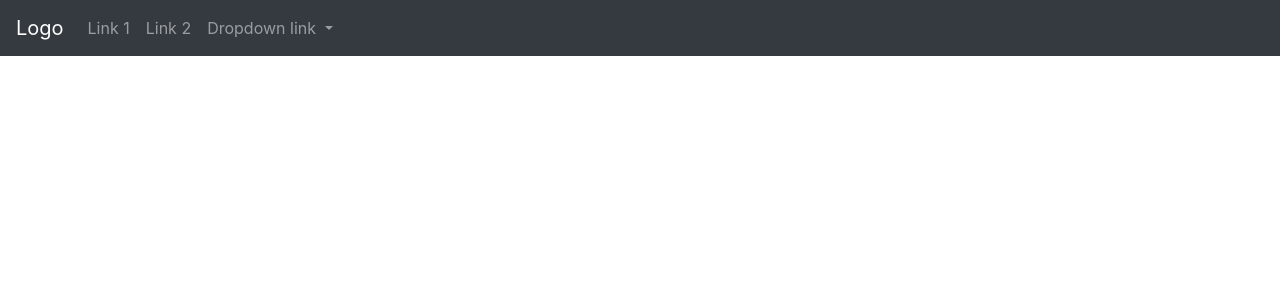
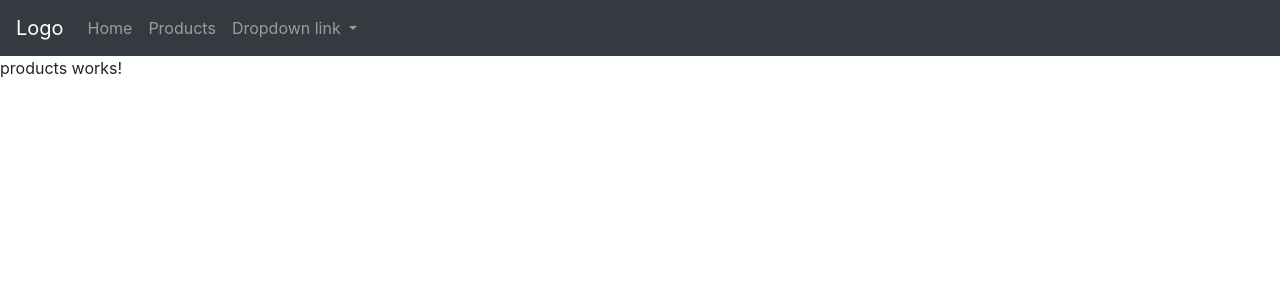
Before and after one commit to PMortier/angular-products-app, an Angular app: page /products in a window 1280 px wide. Before the commit this address led to /. Shown: the top 300 px of the page. Built offline with nearby package versions, Linux system fonts and the light colour scheme.

Commit message:
add home and products components

```diff
--- a/src/app/app-routing.module.ts
+++ b/src/app/app-routing.module.ts
@@ -1,7 +1,12 @@
 import { NgModule } from '@angular/core';
 import { RouterModule, Routes } from '@angular/router';
+import { HomeComponent } from './components/home/home.component';
+import { ProductsComponent } from './components/products/products.component';
 
-const routes: Routes = [];
+const routes: Routes = [
+  {path: "products", component:ProductsComponent},
+  {path: "", component:HomeComponent}
+];
 
 @NgModule({
   imports: [RouterModule.forRoot(routes)],
--- a/src/app/app.component.html
+++ b/src/app/app.component.html
@@ -1 +1,2 @@
 <app-nav-bar></app-nav-bar>
+<router-outlet></router-outlet>
--- a/src/app/app.module.ts
+++ b/src/app/app.module.ts
@@ -4,11 +4,15 @@ import { BrowserModule } from '@angular/platform-browser';
 import { AppRoutingModule } from './app-routing.module';
 import { AppComponent } from './app.component';
 import { NavBarComponent } from './components/nav-bar/nav-bar.component';
+import { ProductsComponent } from './components/products/products.component';
+import { HomeComponent } from './components/home/home.component';
 
 @NgModule({
   declarations: [
     AppComponent,
-    NavBarComponent
+    NavBarComponent,
+    ProductsComponent,
+    HomeComponent
   ],
   imports: [
     BrowserModule,
--- /dev/null
+++ b/src/app/components/home/home.component.html
@@ -0,0 +1 @@
+<p>home works!</p>
--- /dev/null
+++ b/src/app/components/home/home.component.ts
@@ -0,0 +1,15 @@
+import { Component, OnInit } from '@angular/core';
+
+@Component({
+  selector: 'app-home',
+  templateUrl: './home.component.html',
+  styleUrls: ['./home.component.css']
+})
+export class HomeComponent implements OnInit {
+
+  constructor() { }
+
+  ngOnInit(): void {
+  }
+
+}
--- a/src/app/components/nav-bar/nav-bar.component.html
+++ b/src/app/components/nav-bar/nav-bar.component.html
@@ -5,10 +5,10 @@
   <!-- Links -->
   <ul class="navbar-nav">
     <li class="nav-item">
-      <a class="nav-link" href="#">Link 1</a>
+      <a class="nav-link" routerLink="/">Home</a>
     </li>
     <li class="nav-item">
-      <a class="nav-link" href="#">Link 2</a>
+      <a class="nav-link" routerLink="/products">Products</a>
     </li>
 
     <!-- Dropdown -->
--- /dev/null
+++ b/src/app/components/products/products.component.html
@@ -0,0 +1 @@
+<p>products works!</p>
--- /dev/null
+++ b/src/app/components/products/products.component.ts
@@ -0,0 +1,15 @@
+import { Component, OnInit } from '@angular/core';
+
+@Component({
+  selector: 'app-products',
+  templateUrl: './products.component.html',
+  styleUrls: ['./products.component.css']
+})
+export class ProductsComponent implements OnInit {
+
+  constructor() { }
+
+  ngOnInit(): void {
+  }
+
+}
```
Also changed, not shown: src/app/components/home/home.component.css (added), src/app/components/products/products.component.css (added), 2 other files (tests, documents, lock files or other folders).
